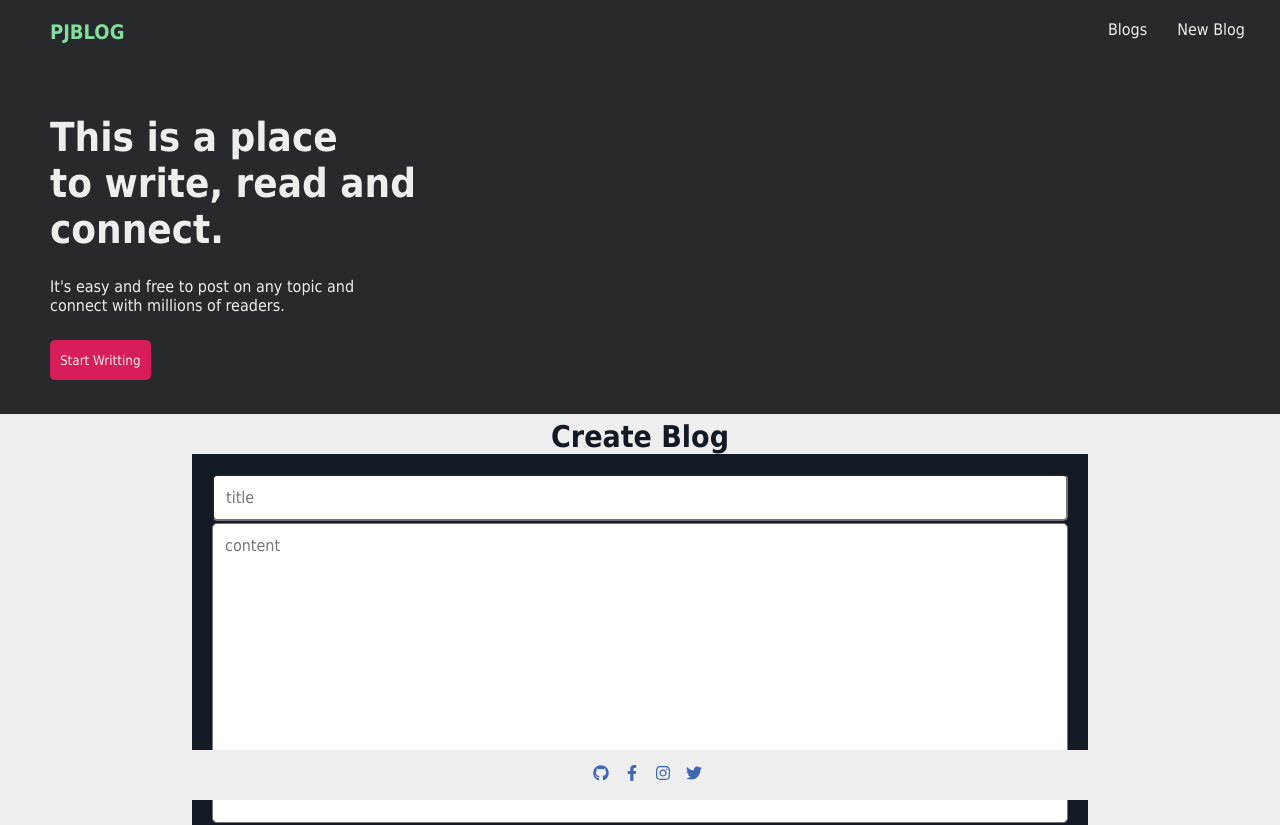
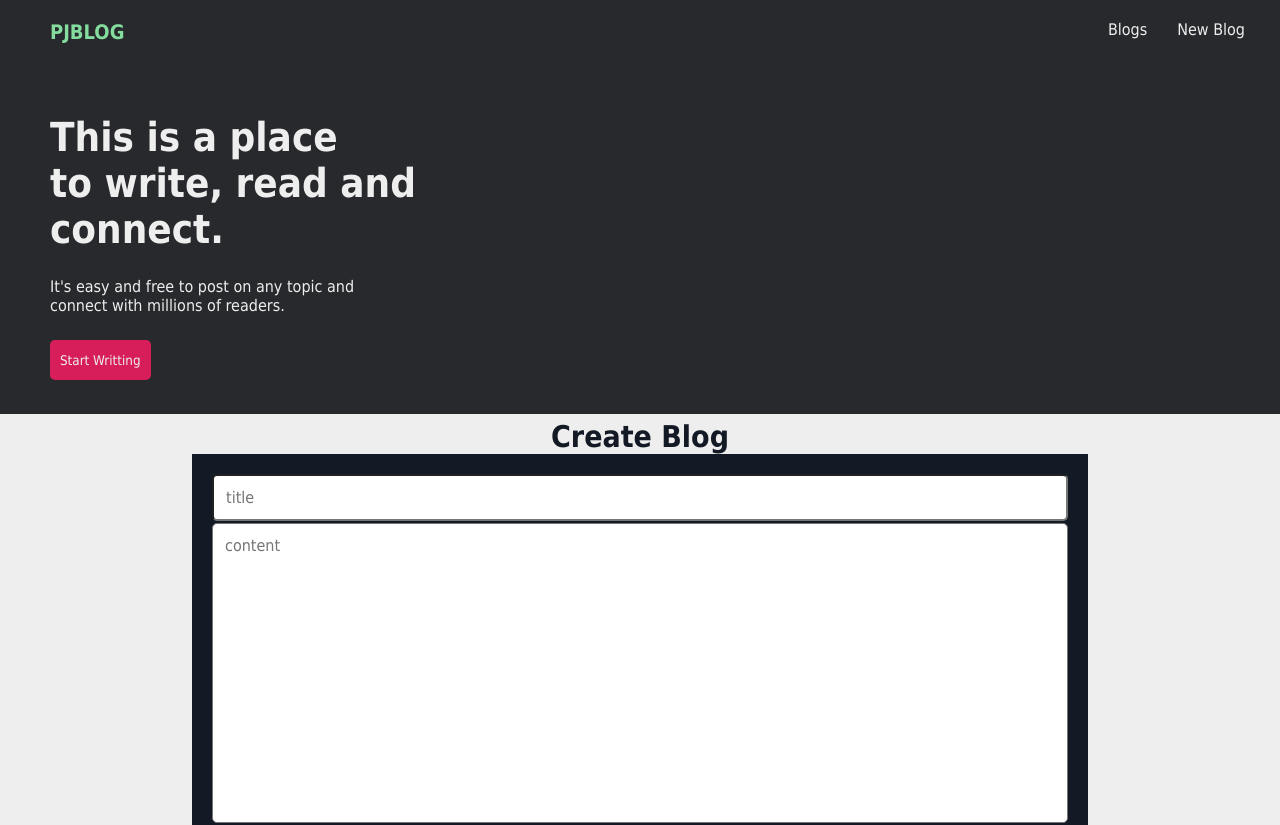
Before and after one commit to pjmiles/pjmiles-blog, a React (Create React App) app: page /create in a window 1280 px wide. Shown: the top 825 px of the page. Built offline with nearby package versions, Linux system fonts and the light colour scheme.

Commit message:
footer bottom adjusted

```diff
--- a/src/App.css
+++ b/src/App.css
@@ -255,7 +255,7 @@ nav {
   color: var(--dark-alt);
   height: 50px;
   position: sticky;
-  bottom: 0;
+  /* bottom: 0; */
   left: 0;
   width: 100%;
 }
```
